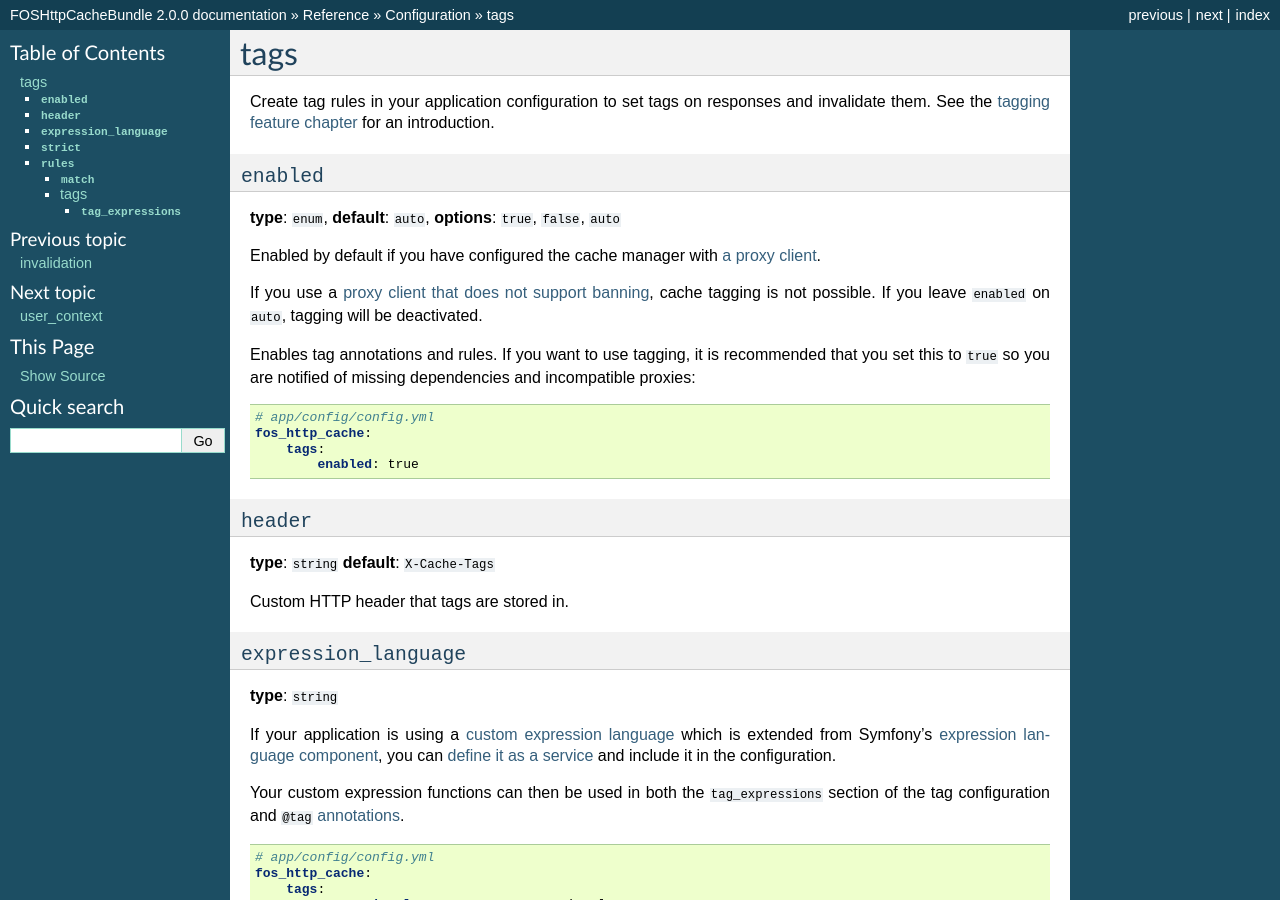
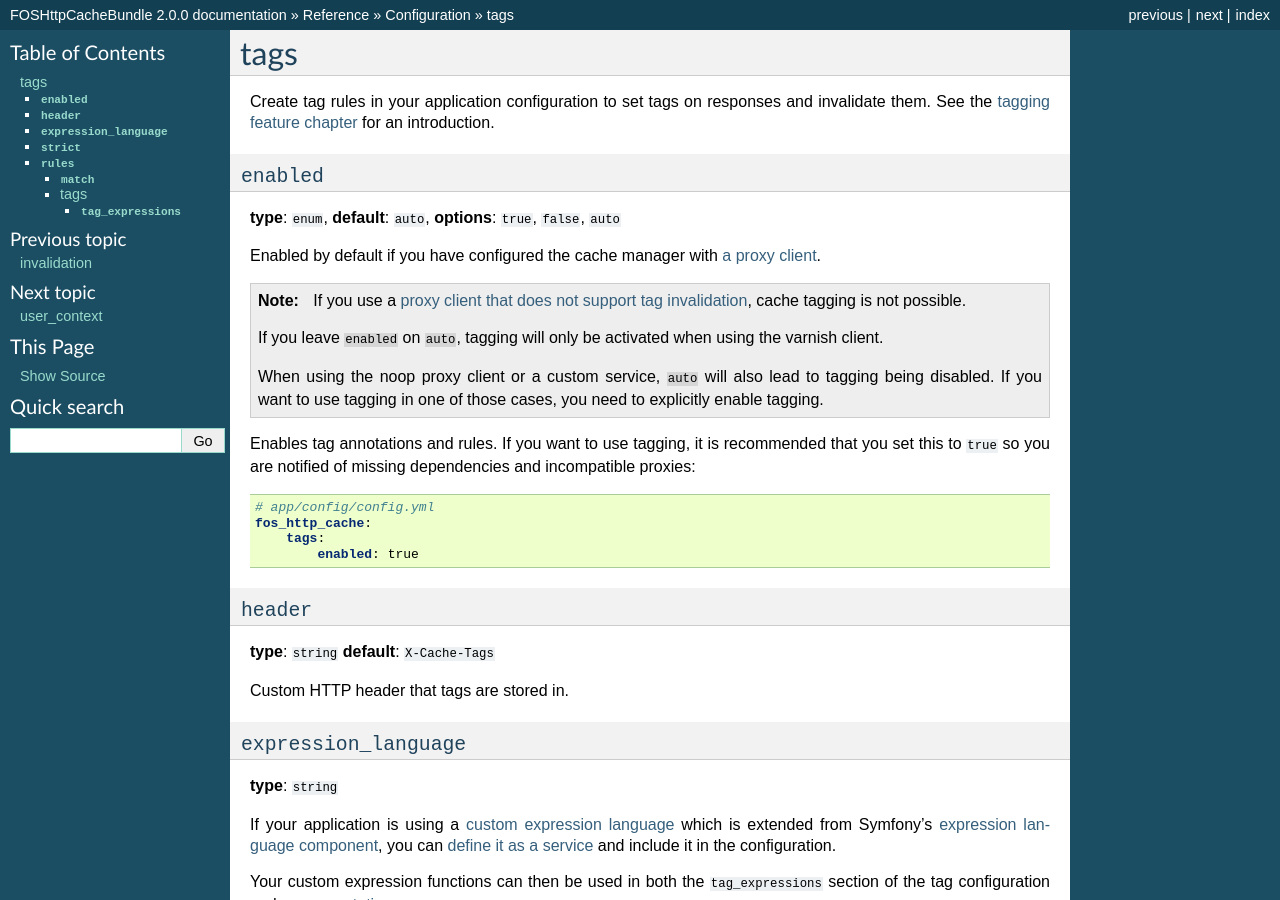
Before and after one commit to FriendsOfSymfony/FOSHttpCacheBundle, a Sphinx documentation site: the page built from Resources/doc/reference/configuration/tags.rst, in a window 1280 px wide and 900 px high. Built offline with Sphinx 7.4.7, drawn with Linux system fonts in a browser that asks for light colours.

Commit message:
improve documentation for tags and noop client

```diff
--- a/Resources/doc/reference/configuration/tags.rst
+++ b/Resources/doc/reference/configuration/tags.rst
@@ -7,9 +7,17 @@
 
 .. include:: /includes/enabled.rst
 
-If you use a :doc:`proxy client that does not support banning </features/tagging>`,
-cache tagging is not possible. If you leave ``enabled`` on ``auto``, tagging will
-be deactivated.
+.. note::
+
+    If you use a :doc:`proxy client that does not support tag invalidation </features/tagging>`,
+    cache tagging is not possible.
+
+    If you leave ``enabled`` on ``auto``, tagging will only be activated when
+    using the varnish client.
+
+    When using the noop proxy client or a custom service, ``auto`` will also
+    lead to tagging being disabled. If you want to use tagging in one of those
+    cases, you need to explicitly enable tagging.
 
 Enables tag annotations and rules. If you want to use tagging, it is recommended
 that you set this to ``true`` so you are notified of missing dependencies and
```
Also changed, not shown: Resources/doc/features/tagging.rst (+6 -6 lines), Resources/doc/reference/configuration/proxy-client.rst (+8 -2 lines), Resources/doc/testing.rst (+13 -8 lines).
